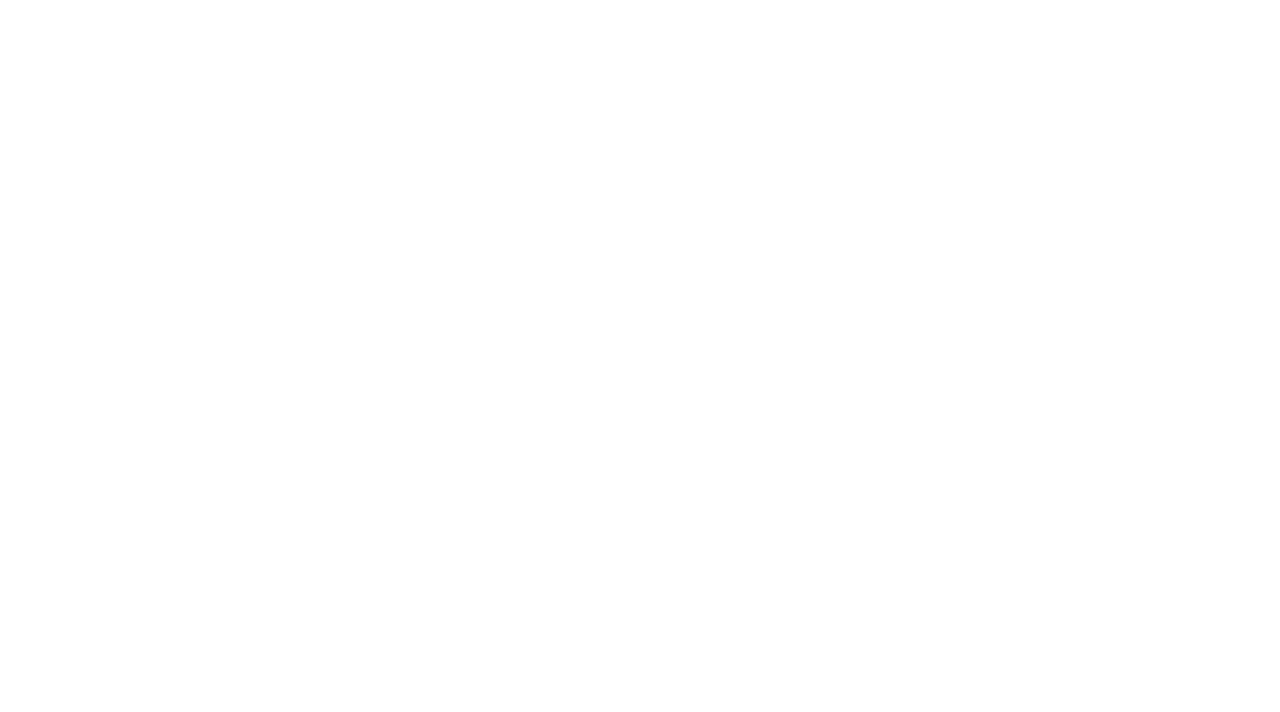
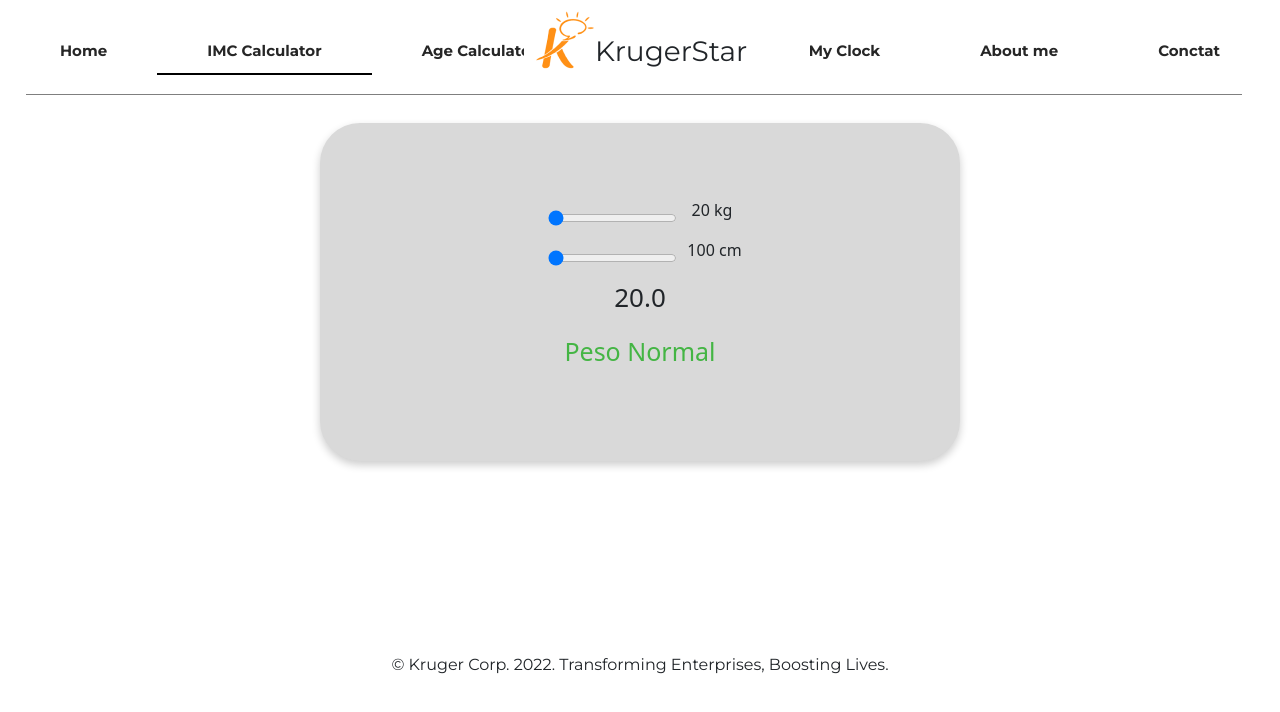
Before and after one commit to KevinVeliz/Playground, a React (Create React App) app: page /imc in a window 1280 px wide. Before the commit this address had no page. Shown: the top 712 px of the page. Built offline with nearby package versions, Linux system fonts and the light colour scheme.

Commit message:
Página IMC calculator finalizada

```diff
--- a/src/App.js
+++ b/src/App.js
@@ -16,6 +16,7 @@ function App() {
       <Router>
         <Routes>
           <Route path="/" element={<HomePage/>} />
+          <Route path="/imc" element={<IMC/>} />
 
         </Routes>
       </Router>
```
